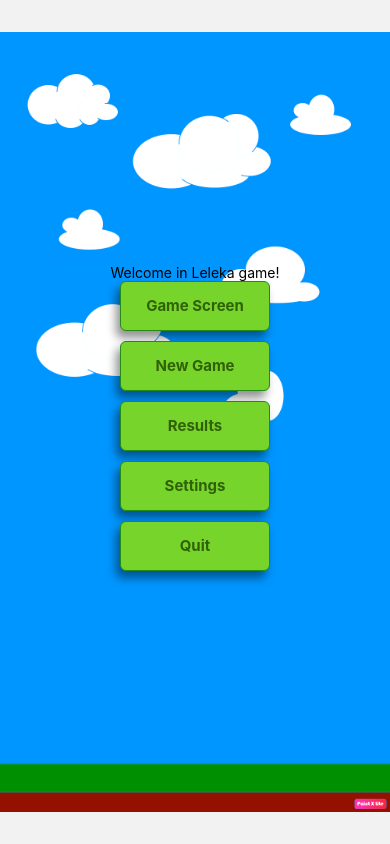
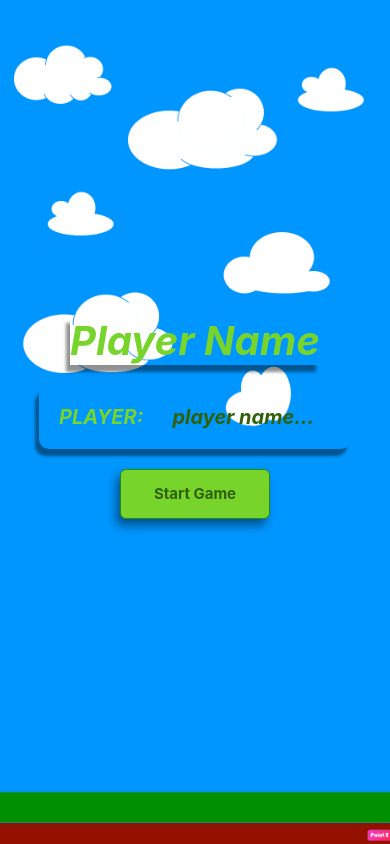
Before and after one commit to LukaszKulyk/catch-the-fly-mobile-game, a React Native app: screen /SetNewPlayerScreen in a window 390 px wide. Built offline with nearby package versions, Linux system fonts and the light colour scheme.

Commit message:
Added setting player name in case of first play of the game.

```diff
--- a/App.js
+++ b/App.js
@@ -7,6 +7,7 @@ import NewGameScreen from './components/NewGameScreen';
 import GameScreen from './components/GameScreen';
 import ResultsScreen from './components/ResultsScreen'
 import SettingsScreen from './components/SettingsScreen'
+import SetNewPlayerScreen from './components/SetPlayerNameScreen';
 //import { GameEngine } from 'react-native-game-engine';
 //import { createStackNavigator, createAppContainer } from 'react-navigation';
 //import { NavigationContainer } from '@react-navigation/native';
@@ -25,7 +26,9 @@ function HomeScreen({ navigation }) {
         />
         <GameButton
           title="New Game"
-          onPress={() => navigation.navigate('NewGame')}
+          onPress={
+            () => localStorage.getItem('highScores') == null ? navigation.navigate('SetNewPlayerScreen') : navigation.navigate('NewGame')
+          }
         />
         <GameButton
           title="Results"
@@ -85,6 +88,7 @@ export default function App() {
               <Stack.Screen name="Results" component={ResultsScreen} />
               <Stack.Screen name="Settings" component={SettingsScreen} />
               <Stack.Screen name="Quit" component={QuitScreen} />
+              <Stack.Screen name="SetNewPlayerScreen" component={SetNewPlayerScreen} />
             </Stack.Navigator>
         </NavigationContainer>
   );
--- /dev/null
+++ b/components/SetPlayerNameScreen.js
@@ -0,0 +1,89 @@
+import React, { useState } from 'react';
+import { Text, View, ImageBackground, TextInput, StyleSheet } from 'react-native';
+import GameButton from './GameButton';
+
+export default function SetNewPlayerScreen({ navigation }) {
+
+    const [name, setPlayerName] = useState(localStorage.getItem('Name') || '');
+
+    const changePlayerName = (name) => {
+        setPlayerName(name);
+        localStorage.setItem('Name', name)
+    }
+
+    return(
+        <ImageBackground source={require('../assets/background_image.png')} style={{flex: 1, width: null, height: null}}>
+            <View style={{ flex: 1, alignItems: 'center', justifyContent: 'center' }}>
+                <Text style={{
+                        fontSize: 40,
+                        color: '#77d42a',
+                        fontWeight: 'bold',
+                        fontStyle: 'italic',
+                        shadowOffset: {
+                            width: -4,
+                            height: 7
+                        },
+                        shadowOpacity: 0.43,
+                        shadowRadius: 3,
+                        elevation: 15
+                        }}>Player Name</Text>
+                <View style={{
+                    width: '80%',
+                    //alignItems: 'center',
+                    justifyContent: 'center',
+                    marginVertical: 20,
+                    border: '2px',
+                    borderWidth: 4,
+                    borderRadius: 10,
+                    borderColor: '#77d42a',
+                    shadowOffset: {
+                        width: -4,
+                        height: 7
+                    },
+                    shadowOpacity: 0.43,
+                    shadowRadius: 3,
+                    elevation: 15
+                    }}>
+                    <View style={{
+                        flexDirection: 'row',
+                        marginTop: 20,
+                        marginLeft: 20,
+                        marginBottom: 20,
+                        alignItems: 'center'
+                        }}>
+                        <Text style={{
+                            fontSize: 20,
+                            textAlign: 'center',
+                            color: '#77d42a',
+                            fontWeight: 'bold',
+                            fontStyle: 'italic',
+                            textTransform: 'uppercase',
+                            }}
+                        >Player:</Text>
+                        <TextInput
+                            //style={styles.input}
+                            style={{
+                                width: 200,
+                                fontSize: 20,
+                                textAlign: 'center',
+                                color: '#306108',
+                                fontWeight: 'bold',
+                                fontStyle: 'italic',
+                            }}
+                            onChangeText={changePlayerName}//localStorage.setItem('Name', name)}
+                            value={name}
+                            placeholder="player name..."
+                            //keyboardType="numeric"
+                            maxLength={40}
+                            multiline={false}
+                        />
+                    </View>
+                </View>
+                <GameButton
+                    title="Start Game"
+                    onPress={() => navigation.navigate('NewGame')}
+                />
+            </View>
+        </ImageBackground>
+    )
+}
--- a/components/SettingsScreen.js
+++ b/components/SettingsScreen.js
@@ -6,7 +6,7 @@ import DropDownPicker from 'react-native-dropdown-picker';
 
 export default function SettingsScreen({ navigation }) {
 
-    const [name, setPlayerName] = useState(localStorage.getItem('Name') || 'player');
+    const [name, setPlayerName] = useState(localStorage.getItem('Name') || '');
     const [open, setOpen] = useState(false);
     const [value, setValue] = useState(null);
     const [items, setItems] = useState([
@@ -91,7 +91,7 @@ export default function SettingsScreen({ navigation }) {
                         <TextInput
                             //style={styles.input}
                             style={{
-                                width: 100,
+                                width: 200,
                                 fontSize: 20,
                                 textAlign: 'center',
                                 color: '#306108',
```
